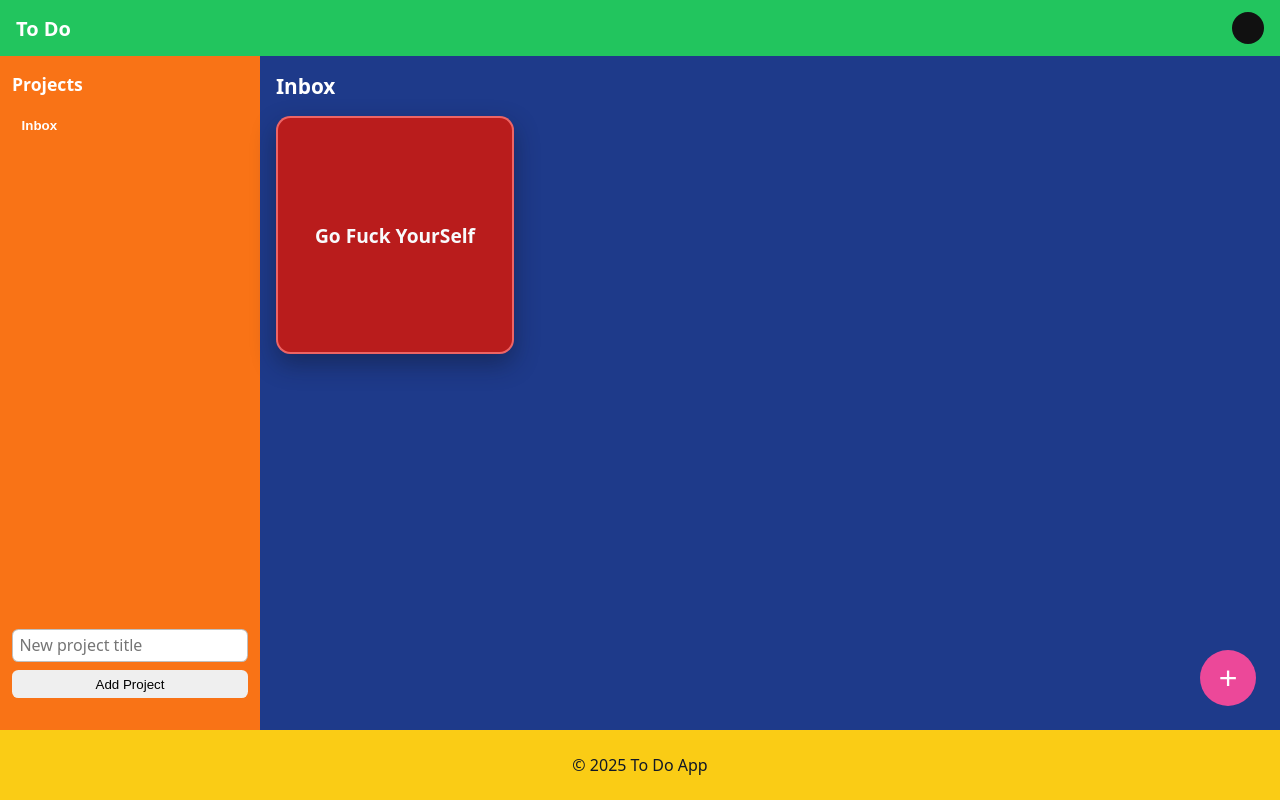
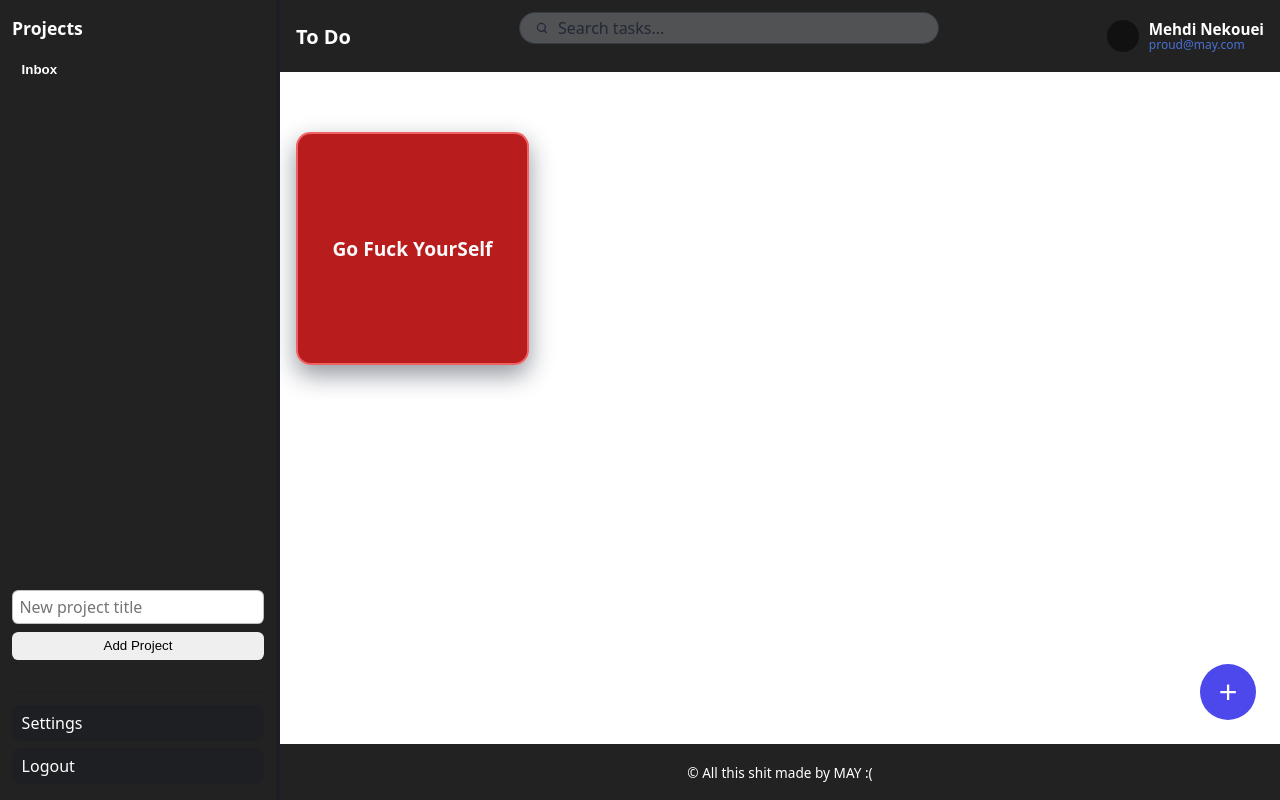
Before and after one commit to may-zone/ToDo-List, a website built with webpack: page src/index.html in a window 1280 px wide. Built offline with nearby package versions, Linux system fonts and the light colour scheme.

Commit message:
feat [ change content color ]

```diff
--- a/src/index.html
+++ b/src/index.html
@@ -1,8 +1,29 @@
 <body>
   <header class="header">
-    <button class="project-toggle" data-project-toggle>☰</button>
-    <h1 class="app-title">To Do</h1>
-    <button class="user-btn"></button>
+    <div class="header-left">
+      <button class="project-toggle" data-project-toggle>☰</button>
+      <h1 class="app-title">To Do</h1>
+    </div>
+
+    <form class="header-search" role="search">
+      <span class="search-icon" aria-hidden="true">
+        <svg width="16" height="16" viewBox="0 0 24 24" fill="none" aria-hidden="true">
+          <path
+            d="M11 4a7 7 0 015.53 11.36l3.28 3.3-1.42 1.41-3.3-3.27A7 7 0 1111 4zm0 2a5 5 0 100 10 5 5 0 000-10z"
+            fill="currentColor"
+          />
+        </svg>
+      </span>
+      <input type="search" name="appSearch" placeholder="Search tasks..." />
+    </form>
+
+    <div class="header-user">
+      <button class="user-btn" aria-label="User profile"></button>
+      <div class="user-info">
+        <span class="user-name">Mehdi Nekouei</span>
+        <span class="user-email">proud@may.com</span>
+      </div>
+    </div>
   </header>
 
   <div class="layout">
@@ -20,6 +41,11 @@
         />
         <button type="submit">Add Project</button>
       </form>
+
+      <div class="sidebar-actions">
+        <button type="button" class="sidebar-action">Settings</button>
+        <button type="button" class="sidebar-action">Logout</button>
+      </div>
     </aside>
 
     <main class="main">
@@ -32,7 +58,7 @@
   </div>
 
   <footer class="footer">
-    <p>© 2025 To Do App</p>
+    <p>© All this shit made by MAY :( </p>
   </footer>
 
   <div class="modal-backdrop hidden" data-modal-backdrop></div>
--- a/src/styles.css
+++ b/src/styles.css
@@ -4,10 +4,14 @@
   box-sizing: border-box;
 }
 
+:root {
+  --sidebar-width: 280px;
+}
+
 body {
   margin: 0;
   font-family: system-ui, -apple-system, BlinkMacSystemFont, "Segoe UI", sans-serif;
-  background: #1e3a8a;
+  background: #fdfeff00;
   color: #fff;
   min-height: 100vh;
   display: flex;
@@ -18,13 +22,60 @@ body {
   display: flex;
   align-items: center;
   justify-content: space-between;
+  gap: 1rem;
   padding: 0.75rem 1rem;
-  background: #22c55e;
+  background: #222;
+  width: calc(100% - var(--sidebar-width));
+  margin-left: var(--sidebar-width);
+}
+
+.header-left {
+  display: flex;
+  align-items: center;
+  gap: 0.5rem;
 }
 
 .app-title {
   margin: 0;
   font-size: 1.25rem;
+}
+
+.header-search {
+  flex: 1;
+  max-width: 420px;
+  background: rgba(127, 129, 134, 0.5);
+  border-radius: 999px;
+  border: 1px solid rgba(15, 23, 42, 0.4);
+  padding: 0.2rem 0.9rem;
+  display: flex;
+  align-items: center;
+  gap: 0.35rem;
+}
+
+.header-search input {
+  flex: 1;
+  border: none;
+  background: transparent;
+  color: inherit;
+  font: inherit;
+}
+
+.header-search input::placeholder {
+  color: rgba(15, 23, 42, 0.7);
+}
+
+.header-search input:focus {
+  outline: none;
+}
+
+.search-icon {
+  display: flex;
+  align-items: center;
+  color: rgba(15, 23, 42, 0.7);
+}
+
+.search-icon svg {
+  display: block;
 }
 
 .project-toggle {
@@ -45,19 +96,50 @@ body {
   cursor: pointer;
 }
 
+.header-user {
+  display: flex;
+  align-items: center;
+  gap: 0.6rem;
+}
+
+.user-info {
+  display: flex;
+  flex-direction: column;
+  line-height: 1.1;
+}
+
+.user-name {
+  font-weight: 600;
+  font-size: 0.95rem;
+}
+
+.user-email {
+  font-size: 0.75rem;
+  color: rgba(82, 133, 255, 0.8);}
+
 .layout {
   flex: 1;
-  display: grid;
-  grid-template-columns: 260px 1fr;
+  display: flex;
+  flex-direction: column;
   min-height: 0;
+  width: calc(100% - var(--sidebar-width));
+  margin-left: var(--sidebar-width);
 }
 
 .sidebar {
-  background: #f97316;
+  background: #222;
   padding: 1rem 0.75rem;
   display: flex;
   flex-direction: column;
   gap: 1rem;
+  position: fixed;
+  top: 0;
+  left: 0;
+  bottom: 0;
+  width: var(--sidebar-width);
+  overflow-y: auto;
+  z-index: 15;
+  border-right: 4px solid rgba(15, 23, 42, 0.35);
 }
 
 .sidebar h2 {
@@ -71,6 +153,7 @@ body {
   margin: 0;
   flex: 1;
   overflow-y: auto;
+  min-height: 0;
 }
 
 [data-project-list] li {
@@ -102,7 +185,6 @@ body {
   flex-direction: column;
   gap: 0.5rem;
   width: 100%;
-  margin-top: auto;
 }
 
 [data-new-project-form] input {
@@ -121,6 +203,30 @@ body {
   width: 100%;
 }
 
+.sidebar-actions {
+  margin-top: auto;
+  display: flex;
+  flex-direction: column;
+  gap: 0.4rem;
+  padding-top: 0.75rem;
+  border-top: 1px solid rgba(15, 23, 42, 0.25);
+}
+
+.sidebar-action {
+  border: none;
+  border-radius: 0.5rem;
+  padding: 0.45rem 0.6rem;
+  cursor: pointer;
+  font: inherit;
+  background: rgba(15, 23, 42, 0.2);
+  color: inherit;
+  text-align: left;
+}
+
+.sidebar-action:hover {
+  background: rgba(15, 23, 42, 0.35);
+}
+
 .main {
   position: relative;
   padding: 1rem;
@@ -129,6 +235,7 @@ body {
   flex-direction: column;
   gap: 1rem;
   min-height: 0;
+  flex: 1;
 }
 
 [data-project-title] {
@@ -272,16 +379,19 @@ body {
   border-radius: 999px;
   border: none;
   font-size: 2rem;
-  background: #ec4899;
+  background: #4d48ec;
   color: #fff;
   cursor: pointer;
 }
 
 .footer {
-  padding: 0.5rem 1rem;
-  background: #facc15;
-  color: #111827;
+  padding: 0.3rem 1rem;
+  background: #222;
+  color: hsl(0, 0%, 100%);
   text-align: center;
+  width: calc(100% - var(--sidebar-width));
+  margin-left: var(--sidebar-width);
+  font-size: 0.85rem;
 }
 
 .modal-backdrop {
@@ -354,8 +464,25 @@ body {
 }
 
 @media (max-width: 768px) {
-  .layout {
-    grid-template-columns: 1fr;
+  :root {
+    --sidebar-width: 240px;
+  }
+
+  .header,
+  .layout,
+  .footer {
+    width: 100%;
+    margin: 0;
+  }
+
+  .header {
+    flex-wrap: wrap;
+  }
+
+  .header-search {
+    order: 3;
+    width: 100%;
+    max-width: none;
   }
 
   .project-toggle {
@@ -363,17 +490,19 @@ body {
   }
 
   .sidebar {
-    position: fixed;
-    top: 52px;
-    bottom: 0;
-    left: 0;
-    width: 240px;
+    top: 0;
+    width: var(--sidebar-width);
     transform: translateX(-100%);
     transition: transform 0.2s ease;
-    z-index: 15;
+    left: 0;
+    border-right: none;
   }
 
   .sidebar.is-open {
     transform: translateX(0);
   }
+
+  .add-todo-fab {
+    right: 1rem;
+  }
 }
```
